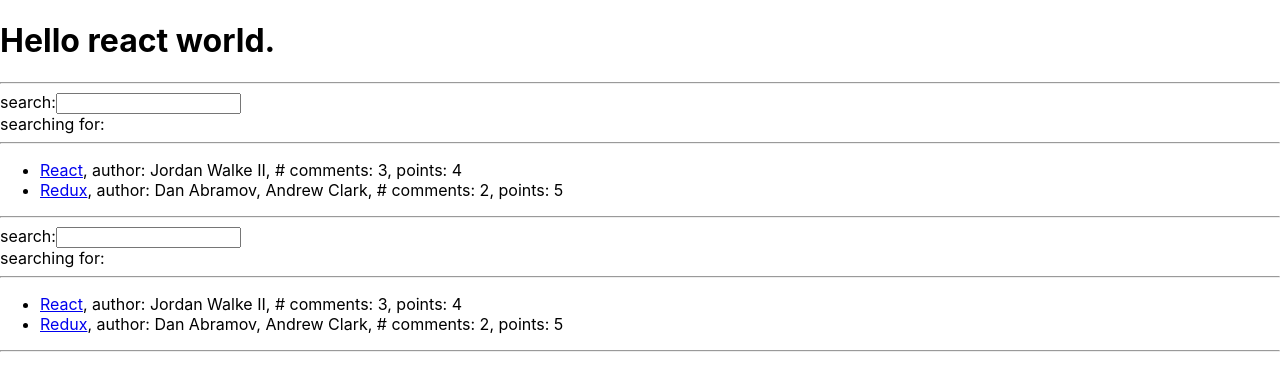
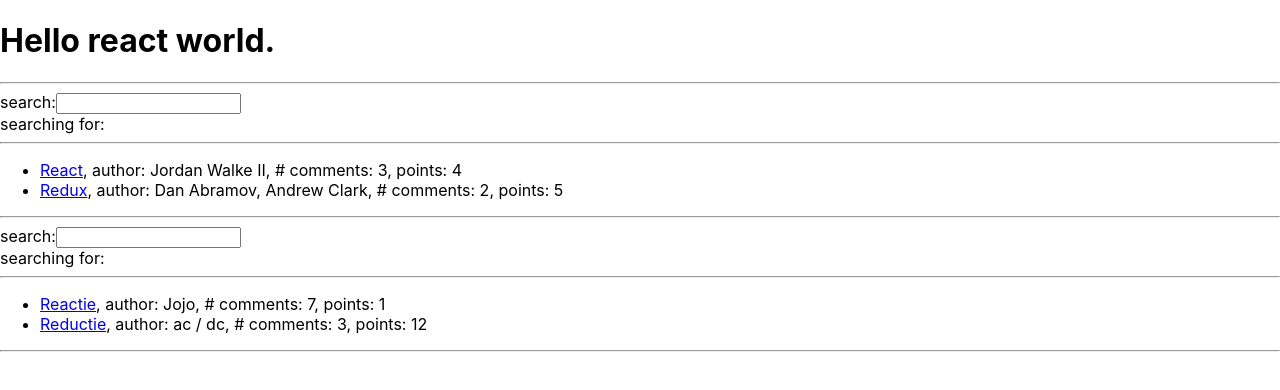
Before and after one commit to tbh26/stories, a React (Create React App) app: page / in a window 1280 px wide. Shown: the top 390 px of the page. Built offline with nearby package versions, Linux system fonts and the light colour scheme.

Commit message:
[r2r][p -] refactor, use a parent II

```diff
--- a/src/App.js
+++ b/src/App.js
@@ -21,6 +21,25 @@
         },
     ];
 
+    const otherStuff = [
+        {
+            title: 'Reactie',
+            url: 'https://example.org/',
+            author: 'Jojo',
+            num_comments: 7,
+            points: 1,
+            objectID: 5,
+        },
+        {
+            title: 'Reductie',
+            url: 'https://sale.org/',
+            author: 'ac / dc',
+            num_comments: 3,
+            points: 12,
+            objectID: 7,
+        },
+    ];
+
     function echoFun(mesg) {
         return mesg;
     }
@@ -33,7 +52,7 @@
             <hr/>
             <Parent itemslist={techStuff} />
             <hr/>
-            <Parent itemslist={techStuff} />
+            <Parent itemslist={otherStuff} />
             <hr/>
         </main>
     );
```
